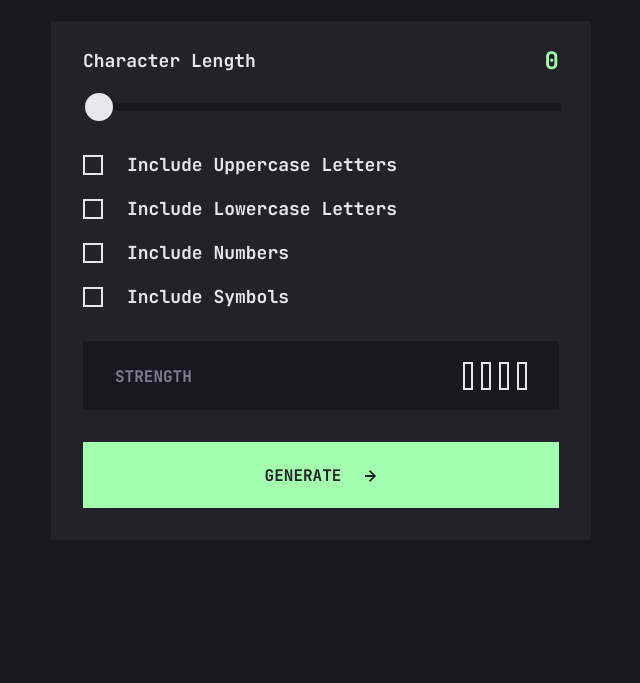
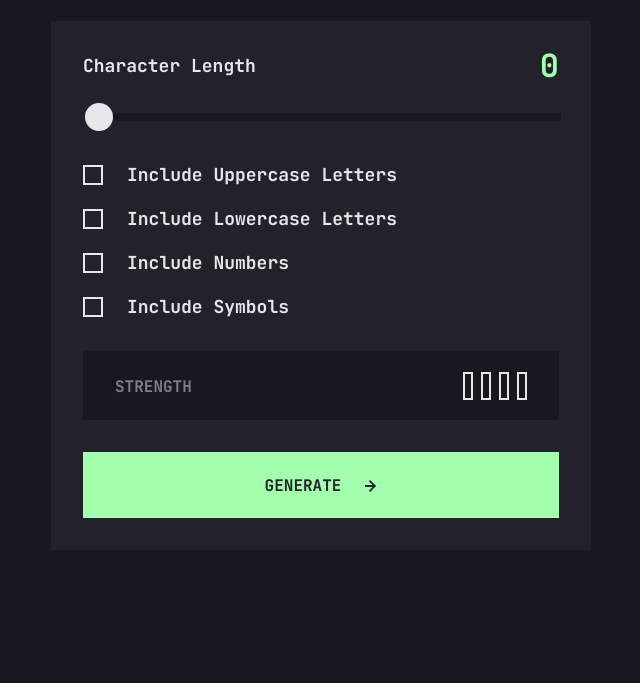
Before and after one commit to nakoyawilson/password-generator-app, a plain HTML site: page index.html in a window 1280 px wide. Shown: the part 279-962 px from the top of the page, without its empty margins (319-959 px from the left). Drawn offline with Linux system fonts and the light colour scheme.

Commit message:
Fix character length font size

```diff
--- a/css/style.css
+++ b/css/style.css
@@ -55,8 +55,8 @@ img {
 }
 
 .length-value {
-  font-size: 24px;
-  line-height: 32px;
+  font-size: calc(24rem / 16);
+  line-height: calc(32rem / 16);
   color: var(--neon-green);
 }
 
@@ -338,6 +338,11 @@ input[type="checkbox"]:checked ~ .custom-checkbox::after {
     line-height: calc(42rem / 16);
   }
 
+  .length-value {
+    font-size: calc(32rem / 16);
+    line-height: calc(42rem / 16);
+  }
+
   .form-label {
     font-size: calc(18rem / 16);
     line-height: calc(24rem / 16);
```
